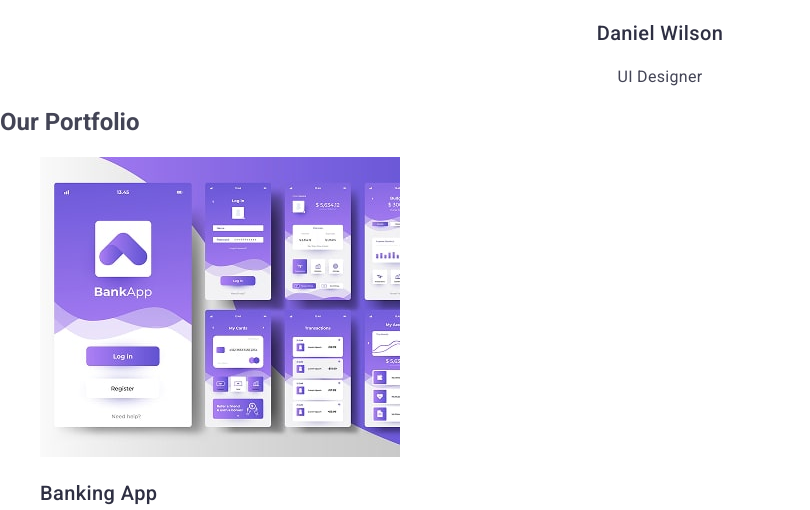
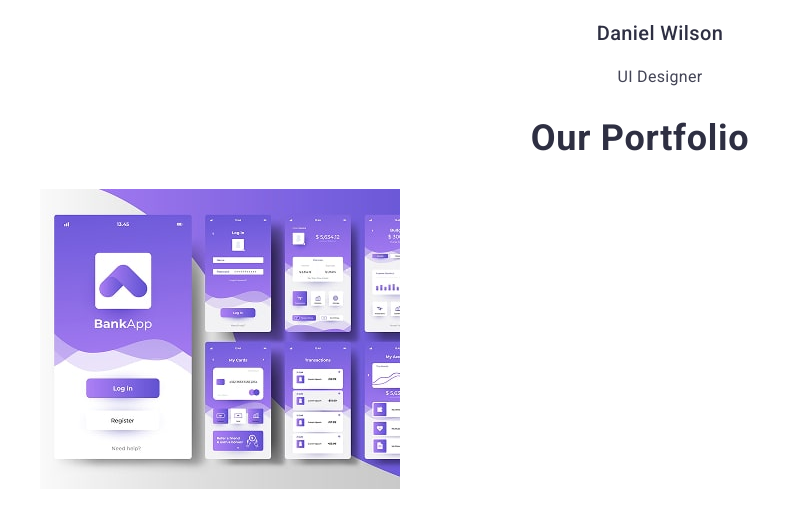
Before and after one commit to Mykyta-Rymar/goit-markup-hw-02, a plain HTML site: page index.html in a window 1280 px wide. Shown: the part 2217-2727 px from the top of the page, without its empty margins (0-810 px from the left). Drawn offline with nearby package versions, Linux system fonts and the light colour scheme.

Commit message:
fis styles 1.9

```diff
--- a/index.html
+++ b/index.html
@@ -89,7 +89,7 @@
             </ul>
         </section>
         <section class="section-4">
-            <h2 class="master-2">Our Portfolio</h2>
+            <h2 class="master-2-hero">Our Portfolio</h2>
         <ul>
             <li>
                 <img src="./images/banking.jpg" alt="online-banking" width="360" height="300" class="img-bank"/>
```
